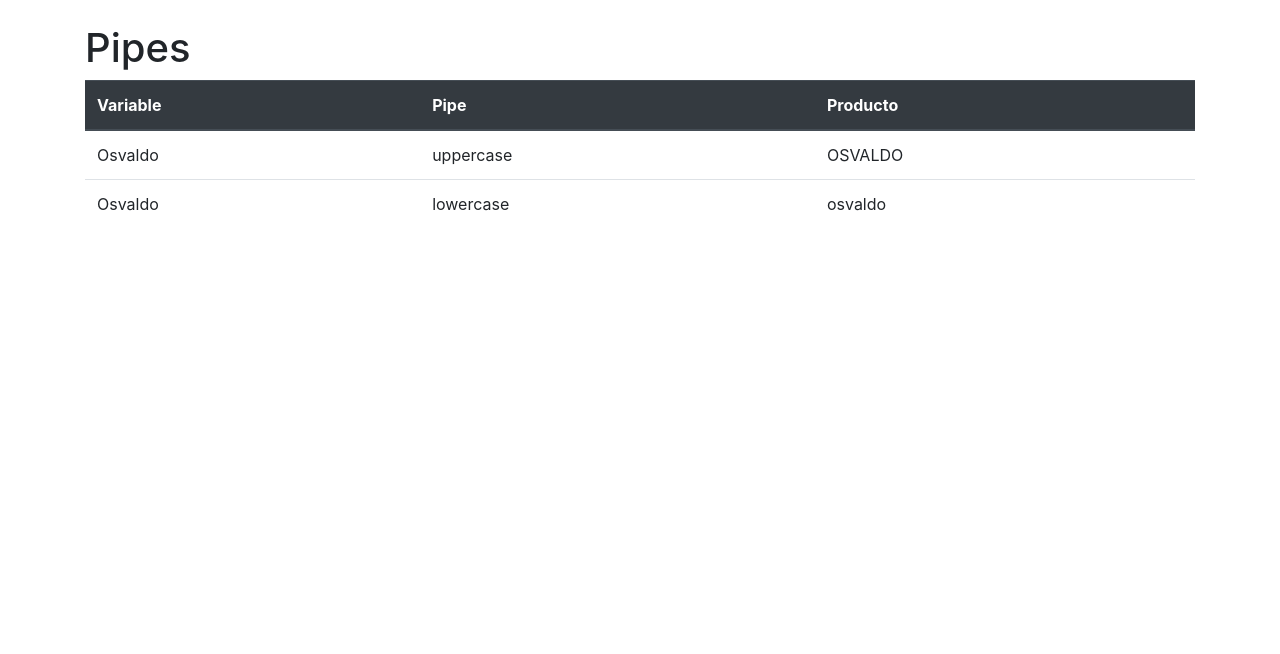
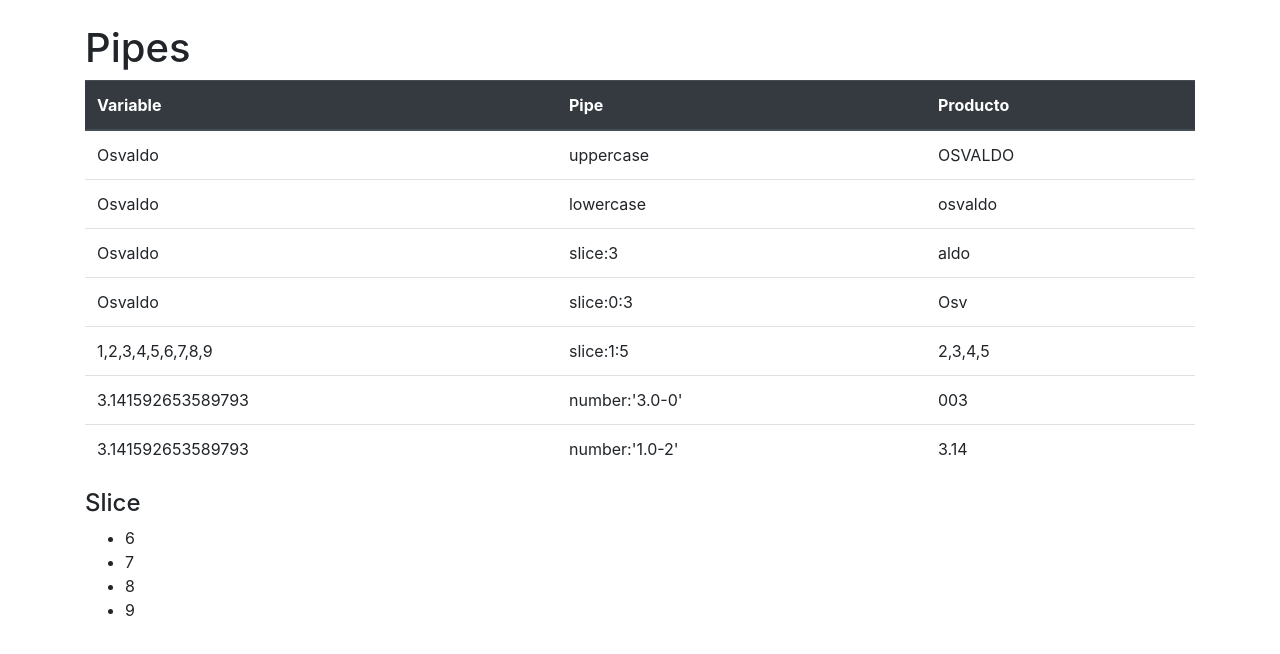
Before and after one commit to eskimosteph/pipes, an Angular app: page / in a window 1280 px wide. Shown: the top 654 px of the page. Built offline with nearby package versions, Linux system fonts and the light colour scheme.

Commit message:
74. DecimalPipe

```diff
--- a/src/app/app.component.html
+++ b/src/app/app.component.html
@@ -21,7 +21,37 @@
         <td> lowercase </td>
         <td> {{ nombre | lowercase }} </td>
       </tr>
+      <tr>
+        <td> {{ nombre }} </td>
+        <td> slice:3 </td>
+        <td> {{ nombre | slice:3 }} </td>
+      </tr>
+      <tr>
+        <td> {{ nombre }} </td>
+        <td> slice:0:3 </td>
+        <td> {{ nombre | slice:0:3 }} </td>
+      </tr>
+      <tr>
+        <td> {{ arreglo }} </td>
+        <td> slice:1:5 </td>
+        <td> {{ arreglo | slice:1:5 }} </td>
+      </tr>
+      <tr>
+        <td> {{ PI }} </td>
+        <td> number:'3.0-0' </td>
+        <td> {{ PI | number:'3.0-0' }} </td>
+      </tr>
+      <tr>
+        <td> {{ PI }} </td>
+        <td> number:'1.0-2' </td>
+        <td> {{ PI | number:'1.0-2' }} </td>
+      </tr>
     </tbody>
   </table>
 
+  <h4>Slice</h4>
+  <ul>
+    <li *ngFor="let item of arreglo | slice:5:20"> {{ item }} </li>
+  </ul>
+
 </div>
--- a/src/app/app.component.ts
+++ b/src/app/app.component.ts
@@ -7,4 +7,8 @@
 })
 export class AppComponent {
   nombre = 'Osvaldo';
+
+  arreglo = [ 1,2,3,4,5,6,7,8,9 ];
+
+  PI = Math.PI;
 }
```
